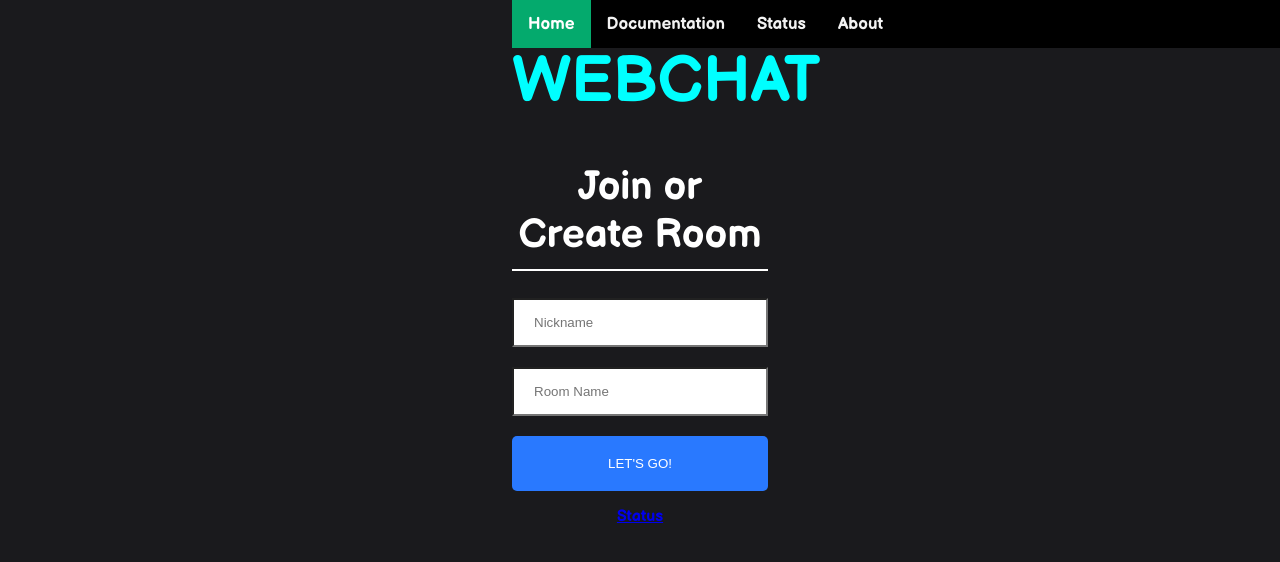
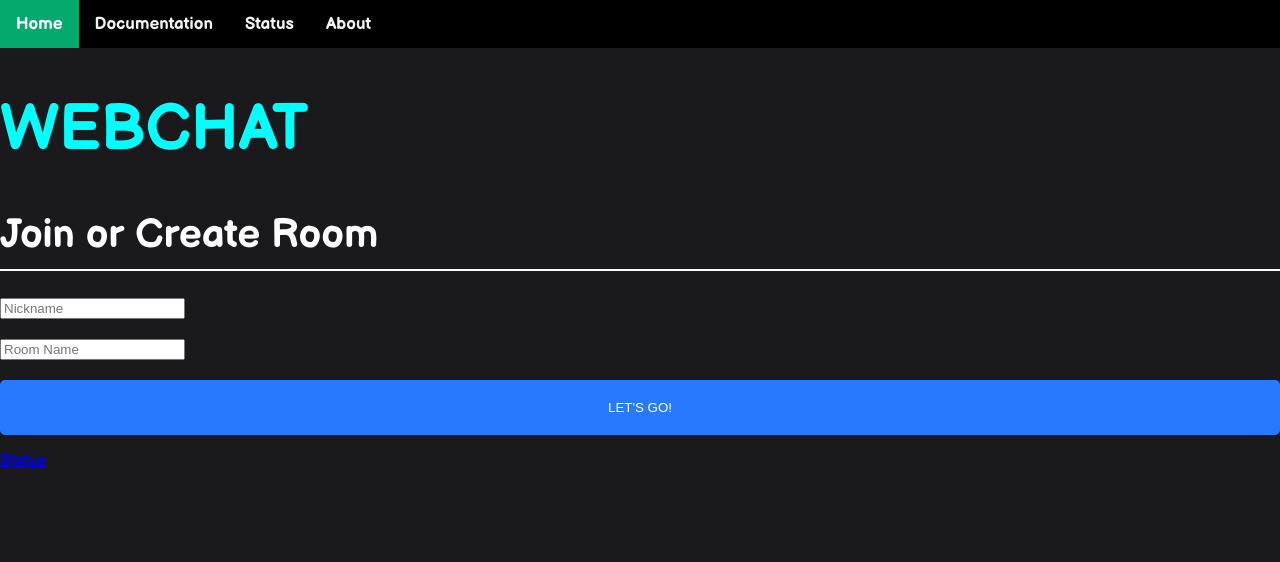
Before and after one commit to Senophyx/pocket-chat-client, a React (Create React App) app: page / in a window 1280 px wide. Shown: the top 562 px of the page. Built offline with nearby package versions, Linux system fonts and the light colour scheme.

Commit message:
Update Join.css

```diff
--- a/src/components/Join/Join.css
+++ b/src/components/Join/Join.css
@@ -16,7 +16,14 @@ html, body {
 .topnav {
   background-color: black;
   overflow: hidden;
-  position: fixed; /* Set the navbar to fixed position */
+  top: 0; /* Position the navbar at the top of the page */
+  width: 100%; /* Full width */
+}
+
+/* Add a black background color to the top navigation */
+.topnav {
+  background-color: black;
+  overflow: hidden;
   top: 0; /* Position the navbar at the top of the page */
   width: 100%; /* Full width */
 }
@@ -41,24 +48,6 @@ html, body {
 .topnav a.active {
   background-color: #04AA6D;
   color: white;
-}
-
-.joinOuterContainer {
-  display: flex;
-  justify-content: center;
-  text-align: center;
-  height: 150vh;
-  background-color: #1A1A1D;
-}
-
-.joinInnerContainer {
-  width: 20%;
-}
-
-.joinInput {
-  border-radius: 0;
-  padding: 15px 20px;
-  width: 100%;
 }
 
 .doc {
```
